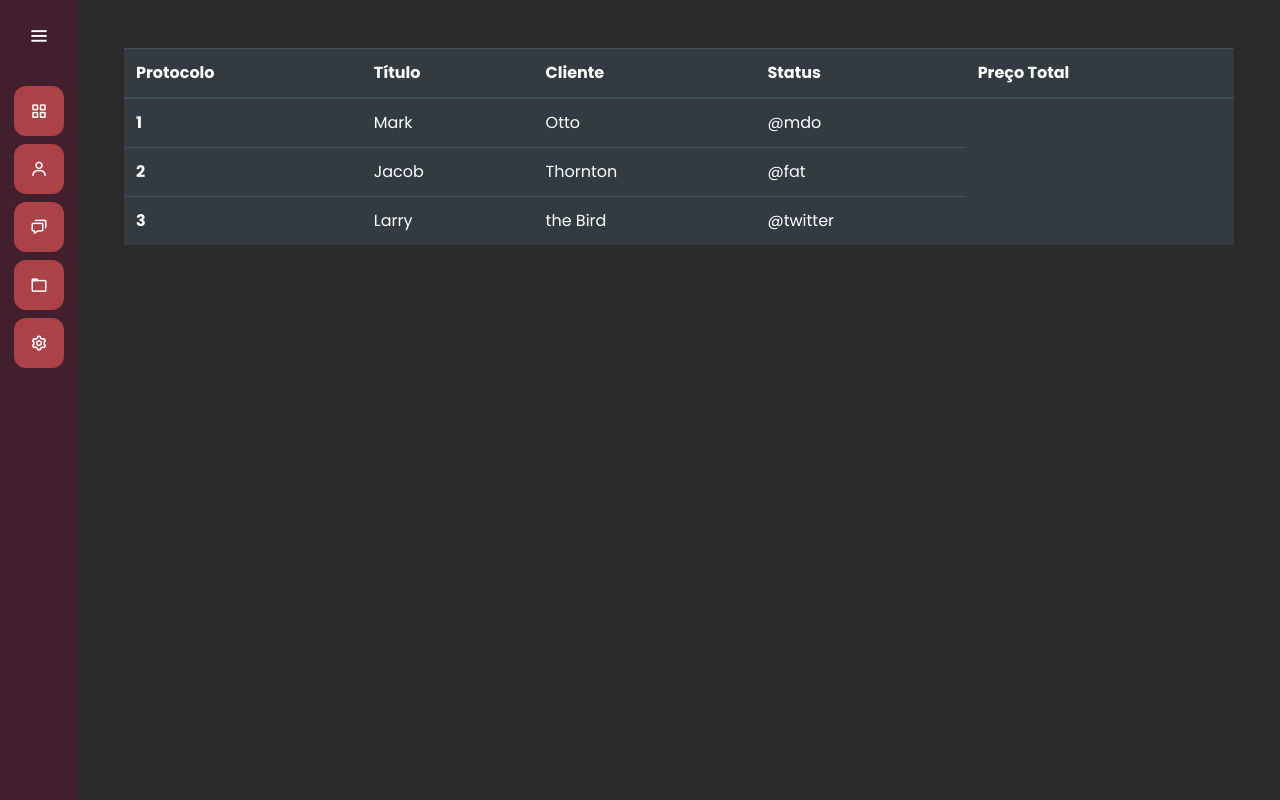
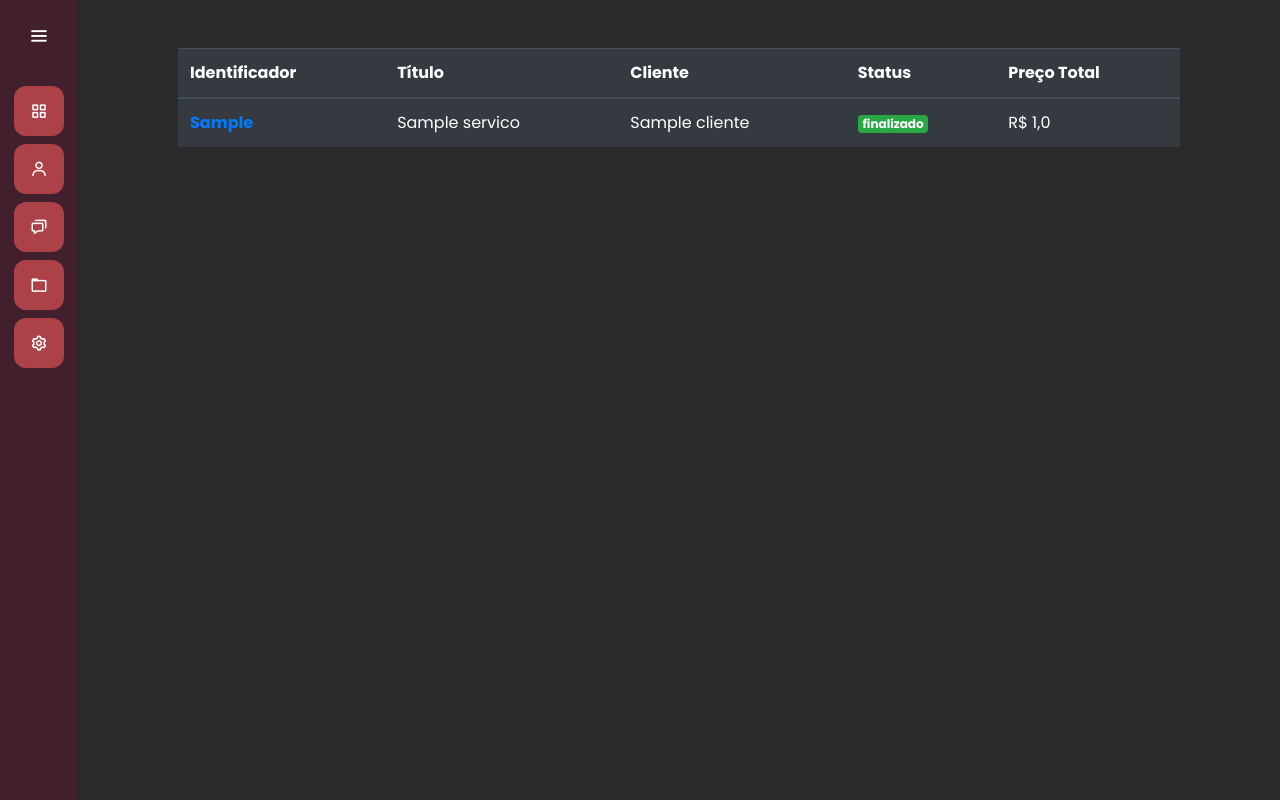
Before and after one commit to LukeRobs/Lukejato, a Django app: page /servicos/listar_servico/ in a window 1280 px wide. Run offline with Django 4.2, Linux system fonts and the light colour scheme; tables that the repository leaves empty hold one stand-in row (values such as "Sample post"); parts of the project's set-up code (start-up, migrations or seed data) failed here and were passed over.

Commit message:
gerando pdf e terminando listagem de pedidos

```diff
--- a/clientes/templates/clientes.html
+++ b/clientes/templates/clientes.html
@@ -76,7 +76,7 @@
                 {% endfor %}
             </select>
             <br>
-            <hr>
+            <hr style="background-color: gray;">
 
             <div id="form-att-cliente">
                 <input type="hidden" id="id">
--- a/servicos/choices.py
+++ b/servicos/choices.py
@@ -4,3 +4,9 @@ class ChoicesCategoriaManutencao(TextChoices):
     TROCAR_VALVULA_MOTOR =  "TVM", "Trocar válvula do motor",
     TROCAR_OLEO = "TO", "Troca de óleo"
     BALANCEMANTO = "B", "Balanceamento"
+    TROCAR_MOTOR = "TM", "Trocar Motor"
+    TROCAR_PNEU = "TP", "Trocar Pneu"
+    CAIXA_MARCHA = "CM", "Trocar caixa de marcha"
+    PINTURA = "P", "PINTAR O CARRO"
+    DESAMASSAR = "D", "Desamassar"
+    ALINHAMENTO = "A", "Alinhamento"
--- a/servicos/models.py
+++ b/servicos/models.py
@@ -1,5 +1,5 @@
 from email.policy import default
-from secrets import token_hex
+from secrets import token_hex, token_urlsafe
 from django.db import models
 from clientes.models import Cliente
 from .choices import ChoicesCategoriaManutencao
@@ -21,6 +21,7 @@ class Servico(models.Model):
     data_entrega = models.DateField(null=True)
     finalizado = models.BooleanField(default=False)
     protocole = models.CharField(max_length=52, null=True, blank=True)
+    identificador = models.CharField(max_length=24, null=True, blank=True)
 
 
     def __str__(self) -> str:
@@ -30,6 +31,9 @@ class Servico(models.Model):
         if not self.protocole:
             self.protocole = datetime.now().strftime("%d/%m/%Y-%H:%M:%S-") + token_hex(16)
 
+        if not self.identificador:
+            self.identificador = token_urlsafe(16)
+
         super(Servico, self).save(*args, **kwargs)
 
     def preco_total(self):
--- a/servicos/templates/listar_servico.html
+++ b/servicos/templates/listar_servico.html
@@ -3,17 +3,18 @@
 
 {% block 'head' %}
 <link rel="stylesheet" href="{% static 'clientes/css/clientes.css' %}">
+<link rel="stylesheet" href="{% static 'servicos/css/listar_servico.css' %}">
 {% endblock %}
 
 {% block 'dashboard' %}
 <br>
 <br>
-<div class="container">
+<div class="container-fluid distanciamento">
     <div>
         <table class="table table-dark">
             <thead>
                 <tr>
-                    <th scope="col">Protocolo</th>
+                    <th scope="col">Identificador</th>
                     <th scope="col">Título </th>
                     <th scope="col">Cliente</th>
                     <th scope="col">Status</th>
@@ -21,24 +22,21 @@
                 </tr>
             </thead>
             <tbody>
-                <tr>
-                    <th scope="row">1</th>
-                    <td>Mark</td>
-                    <td>Otto</td>
-                    <td>@mdo</td>
-                </tr>
-                <tr>
-                    <th scope="row">2</th>
-                    <td>Jacob</td>
-                    <td>Thornton</td>
-                    <td>@fat</td>
-                </tr>
-                <tr>
-                    <th scope="row">3</th>
-                    <td>Larry</td>
-                    <td>the Bird</td>
-                    <td>@twitter</td>
-                </tr>
+                {% for servico in servicos %}
+                    <tr>
+                        <th><a href="{% url 'servico' servico.identificador %}">{{servico.identificador}}</a></th>
+                        <td>{{servico.titulo}}</td>
+                        <td>{{servico.cliente}}</td>
+                        <td>
+                            {% if servico.finalizado %}
+                                <span class="badge badge-success">finalizado</span>
+                            {% else %}
+                                <span class="badge badge-warning">Em manutenção</span>
+                            {% endif %}
+                        </td>
+                        <td>R$ {{servico.preco_total}}</td>
+                    </tr>
+                {% endfor %}
             </tbody>
         </table>
     </div>
--- a/servicos/urls.py
+++ b/servicos/urls.py
@@ -3,6 +3,7 @@ from . import views
 
 urlpatterns = [
     path('novo_servico/', views.novo_servico, name="novo_servico"),
-    path('listar_servico/', views.listar_servico, name="listar_servico")
-
+    path('listar_servico/', views.listar_servico, name="listar_servico"),
+    path('servico/<str:identificador>/', views.servico, name="servico"),
+    path('gerar_os/<str:identificador>/', views.gerar_os, name="gerar_os"),
 ]
--- a/servicos/views.py
+++ b/servicos/views.py
@@ -1,6 +1,9 @@
-from django.shortcuts import render
+from django.shortcuts import render, get_object_or_404
 from .forms import FormServico
-from django.http import HttpResponse
+from django.http import HttpResponse, FileResponse
+from .models import Servico
+from fpdf import FPDF
+from io import BytesIO
 
 def novo_servico(request):
     if request.method == "GET":
@@ -18,4 +21,45 @@ def novo_servico(request):
 
 def listar_servico(request):
     if request.method == "GET":
-        return render(request, 'listar_servico.html')
+        servicos = Servico.objects.all()
+        return render(request, 'listar_servico.html', {'servicos': servicos})
+
+
+def servico(request, identificador):
+    servico = get_object_or_404(Servico, identificador = identificador)
+    return render(request, 'servico.html', {'servico': servico})
+
+
+def gerar_os(request, identificador):
+    servico = get_object_or_404(Servico, identificador = identificador)
+
+    pdf = FPDF()
+    pdf.add_page()
+    pdf.set_font('Arial', 'B', 12)
+    pdf.set_fill_color(240,240,240)
+
+    pdf.cell(35, 10, 'Cliente:', 1, 0, 'L', 1)
+    pdf.cell(0, 10, f'{servico.cliente.nome}', 1, 1, 'L', 1)
+
+    pdf.cell(35, 10, 'Manutenções:', 1, 0, 'L', 1)
+
+    categorias_manutencao = servico.categoria_manutencao.all()
+    for i, manutencao in enumerate(categorias_manutencao):
+        pdf.cell(0, 10, f'- {manutencao.get_titulo_display()}', 1, 1, 'L', 1)
+        if not i == len(categorias_manutencao) -1:
+            pdf.cell(35, 10, '', 0, 0)
+
+    pdf.cell(35, 10, 'Data de inicio:', 1, 0, 'L', 1)
+    pdf.cell(0, 10, f'{servico.data_inicio}', 1, 1, 'L', 1)
+    pdf.cell(35, 10, 'Data de entrega:', 1, 0, 'L', 1)
+    pdf.cell(0, 10, f'{servico.data_entrega}', 1, 1, 'L', 1)
+    pdf.cell(35, 10, 'Protocolo:', 1, 0, 'L', 1)
+    pdf.cell(0, 10, f'{servico.protocole}', 1, 1, 'L', 1)
+    pdf.cell(35, 10, 'Valor Total:', 1, 0, 'L', 1)
+    pdf.cell(0, 10, f'R$ {servico.preco_total()}', 1, 1, 'L', 1)
+
+
+    pdf_content = pdf.output(dest='S').encode('latin1')
+    pdf_bytes = BytesIO(pdf_content)
+
+    return FileResponse(pdf_bytes, filename=f"os-{servico.protocole}.pdf")
--- /dev/null
+++ b/templates/static/servicos/css/listar_servico.css
@@ -0,0 +1,4 @@
+.distanciamento {
+    padding-left: 100px;
+    padding-right: 100px;
+}
```
Also changed, not shown: servicos/templates/servico.html (added, +16 -0 lines), servicos/migrations/0003_servico_identificador_and_more.py (added), 1 other file.
